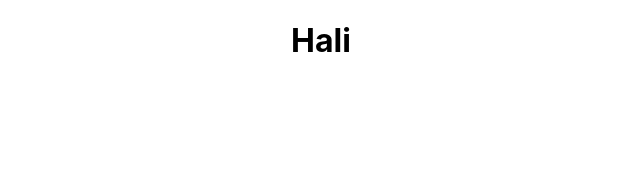
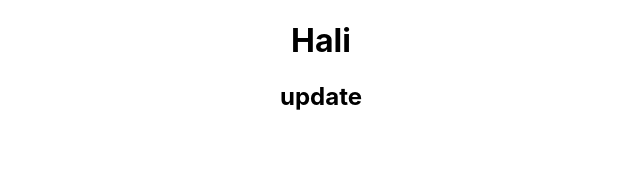
Before and after one commit to borsym/Pathfinding-visualization, a React (Create React App) app: page / in a window 1280 px wide. Shown: the top 172 px of the page, without its empty margins (319-959 px from the left). Built offline with nearby package versions, Linux system fonts and the light colour scheme.

Commit message:
new h2 tag in main page

```diff
--- a/src/App.js
+++ b/src/App.js
@@ -5,6 +5,7 @@ function App() {
   return (
     <div className="App">
       <h1>Hali</h1>
+      <h2>update</h2>
     </div>
   );
 }
```
